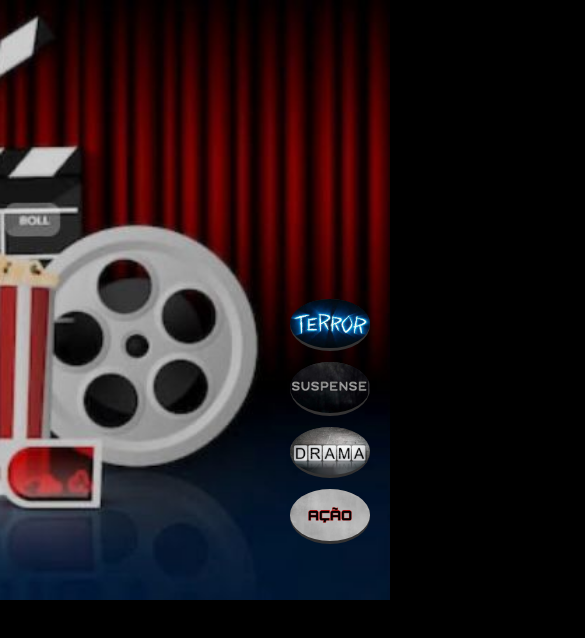
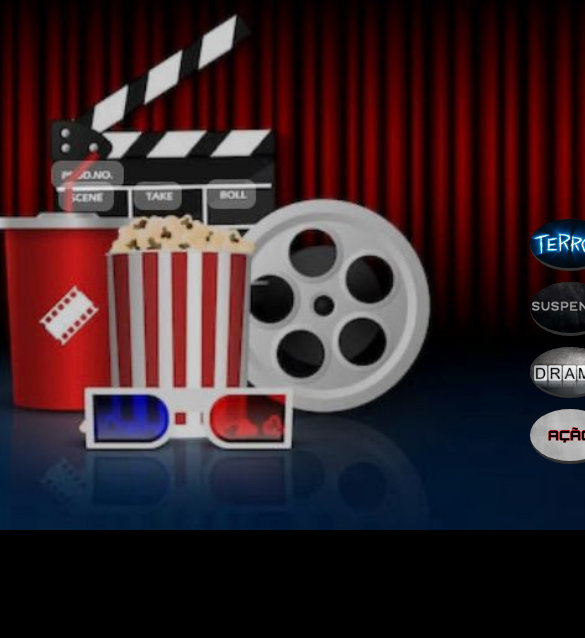
Before and after one commit to taisatavares/movies, a plain HTML site: page index.html in a window 390 px wide. Shown: the top 638 px of the page, 585 px wide, since content can reach past the window. Drawn offline with Linux system fonts and the light colour scheme.

Commit message:
alteração

```diff
--- a/responsivo.css
+++ b/responsivo.css
@@ -1,7 +1,7 @@
 @media (max-width: 769px){
     main .conteudo .imagem{
-        height: 600px;
-
+        height: 530px;
+        width: 750px;
 
     }
 
@@ -38,6 +38,7 @@
         height: 40px;
         font-size: 12px;
         font-weight: bold;
+        color: black;
 
     }
     .buttons .button.selecionado {
@@ -59,7 +60,9 @@
 
     .botoes {
         flex-direction: column;
-        align-items: flex-end;
+        /*align-items: flex-end;*/
+        left: 430px;
+        top: -80px;
         background: none;
         margin-right: 20px;
 
```
